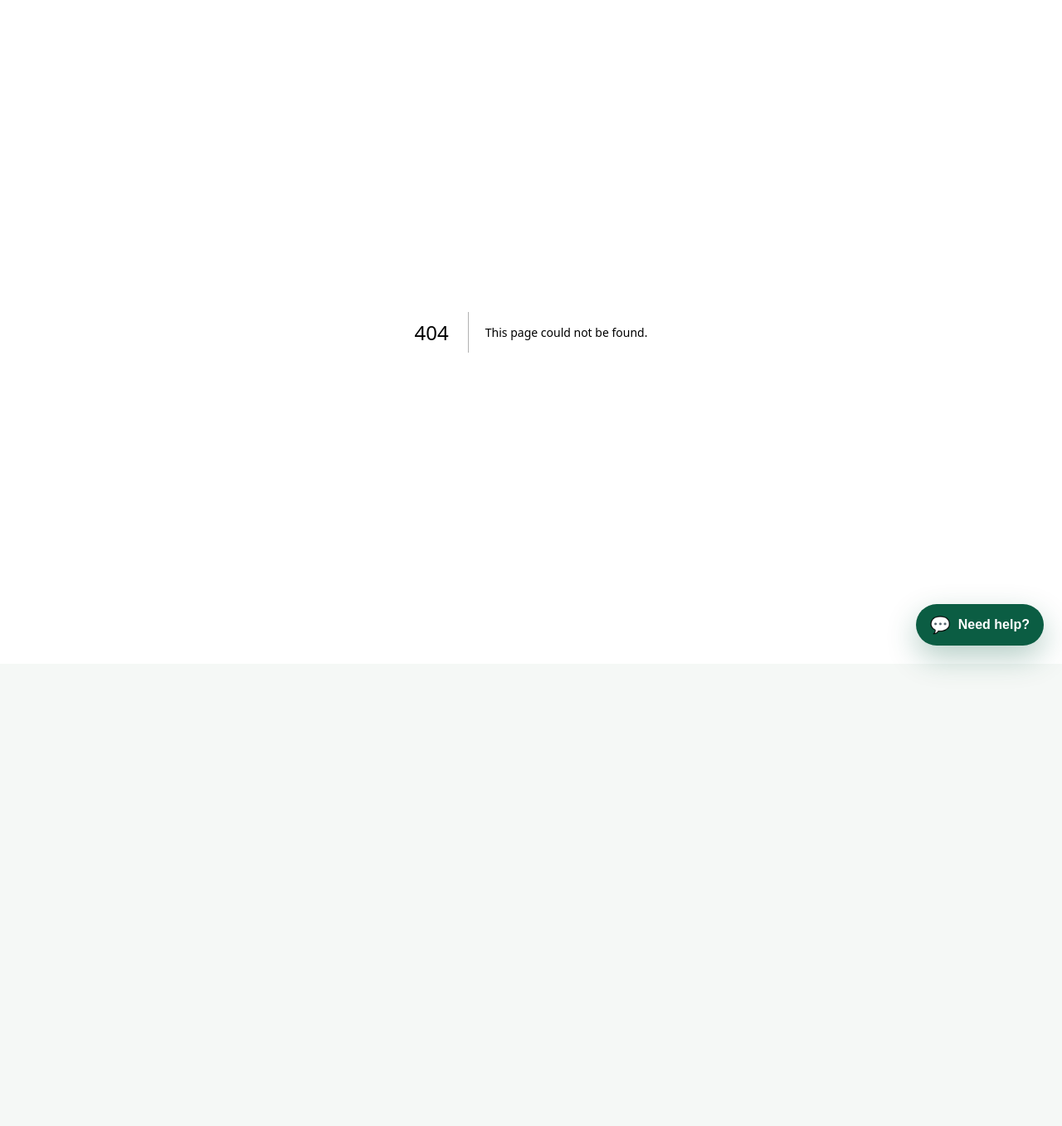
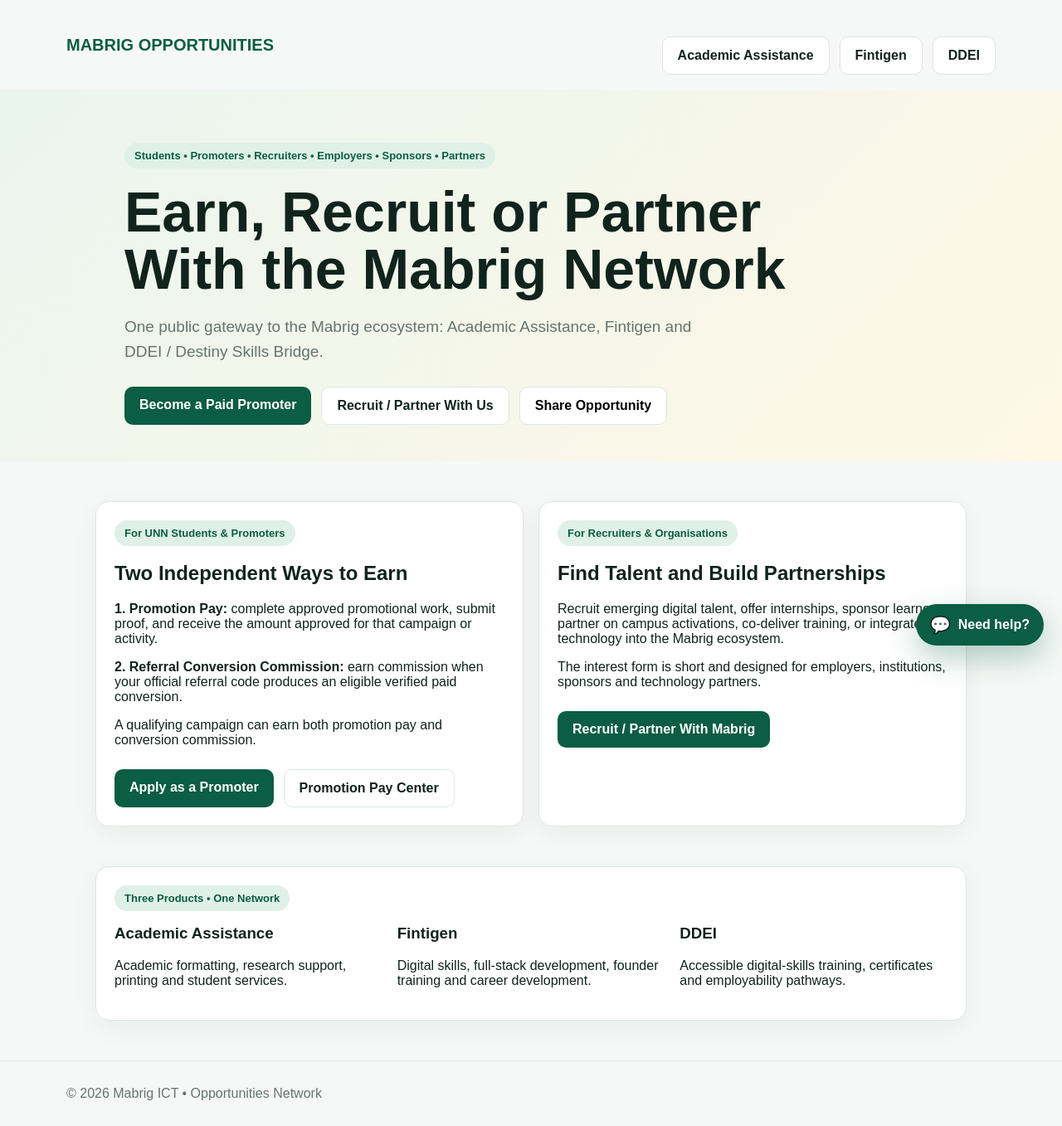
Before and after one commit to mabrig1/mabrig-academic-assistance, a Next.js app: page /join in a window 1280 px wide. Before the commit this address had no page. Shown: the whole page at 83% size. Before the commit the page ends 800 px from the top, so only its background shows below. Built offline with nearby package versions, Linux system fonts and the light colour scheme.

Commit message:
Add single public opportunities landing page

```diff
--- /dev/null
+++ b/app/join/page.tsx
@@ -0,0 +1,84 @@
+"use client";
+
+export default function JoinMabrigPage() {
+  const url = "https://academic.mabrigkorie.org/join";
+
+  async function share() {
+    const text = "Mabrig opportunities: earn through approved promotion work and referral conversions, or connect as a recruiter, employer, sponsor or institutional partner.";
+    if (navigator.share) {
+      await navigator.share({ title: "Mabrig Opportunities", text, url });
+      return;
+    }
+    await navigator.clipboard.writeText(`${text}\n${url}`);
+    alert("Opportunity link copied.");
+  }
+
+  return <>
+    <header className="container nav">
+      <div className="brand">MABRIG OPPORTUNITIES</div>
+      <div className="actions">
+        <a className="btn secondary" href="/">Academic Assistance</a>
+        <a className="btn secondary" href="https://www.fintigen.com/" target="_blank" rel="noreferrer">Fintigen</a>
+        <a className="btn secondary" href="https://ddei.online/" target="_blank" rel="noreferrer">DDEI</a>
+      </div>
+    </header>
+
+    <main>
+      <section className="hero">
+        <div className="container" style={{maxWidth: 980}}>
+          <span className="badge">Students • Promoters • Recruiters • Employers • Sponsors • Partners</span>
+          <h1>Earn, Recruit or Partner With the Mabrig Network</h1>
+          <p className="lead">One public gateway to the Mabrig ecosystem: Academic Assistance, Fintigen and DDEI / Destiny Skills Bridge.</p>
+          <div className="actions">
+            <a className="btn primary" href="/recruitment">Become a Paid Promoter</a>
+            <a className="btn secondary" href="/recruiters-partners">Recruit / Partner With Us</a>
+            <button className="btn secondary" type="button" onClick={share}>Share Opportunity</button>
+          </div>
+        </div>
+      </section>
+
+      <section className="section">
+        <div className="container" style={{maxWidth: 1050}}>
+          <div className="grid">
+            <article className="card">
+              <span className="badge">For UNN Students & Promoters</span>
+              <h2>Two Independent Ways to Earn</h2>
+              <p><strong>1. Promotion Pay:</strong> complete approved promotional work, submit proof, and receive the amount approved for that campaign or activity.</p>
+              <p><strong>2. Referral Conversion Commission:</strong> earn commission when your official referral code produces an eligible verified paid conversion.</p>
+              <p>A qualifying campaign can earn both promotion pay and conversion commission.</p>
+              <div className="actions">
+                <a className="btn primary" href="/recruitment">Apply as a Promoter</a>
+                <a className="btn secondary" href="/promoter/promotions">Promotion Pay Center</a>
+              </div>
+            </article>
+
+            <article className="card">
+              <span className="badge">For Recruiters & Organisations</span>
+              <h2>Find Talent and Build Partnerships</h2>
+              <p>Recruit emerging digital talent, offer internships, sponsor learners, partner on campus activations, co-deliver training, or integrate technology into the Mabrig ecosystem.</p>
+              <p>The interest form is short and designed for employers, institutions, sponsors and technology partners.</p>
+              <div className="actions">
+                <a className="btn primary" href="/recruiters-partners">Recruit / Partner With Mabrig</a>
+              </div>
+            </article>
+          </div>
+        </div>
+      </section>
+
+      <section className="section" style={{paddingTop: 0}}>
+        <div className="container" style={{maxWidth: 1050}}>
+          <div className="card">
+            <span className="badge">Three Products • One Network</span>
+            <div className="grid" style={{marginTop: 16}}>
+              <div><h3>Academic Assistance</h3><p>Academic formatting, research support, printing and student services.</p></div>
+              <div><h3>Fintigen</h3><p>Digital skills, full-stack development, founder training and career development.</p></div>
+              <div><h3>DDEI</h3><p>Accessible digital-skills training, certificates and employability pathways.</p></div>
+            </div>
+          </div>
+        </div>
+      </section>
+    </main>
+
+    <footer className="footer"><div className="container">© {new Date().getFullYear()} Mabrig ICT • Opportunities Network</div></footer>
+  </>;
+}
```
